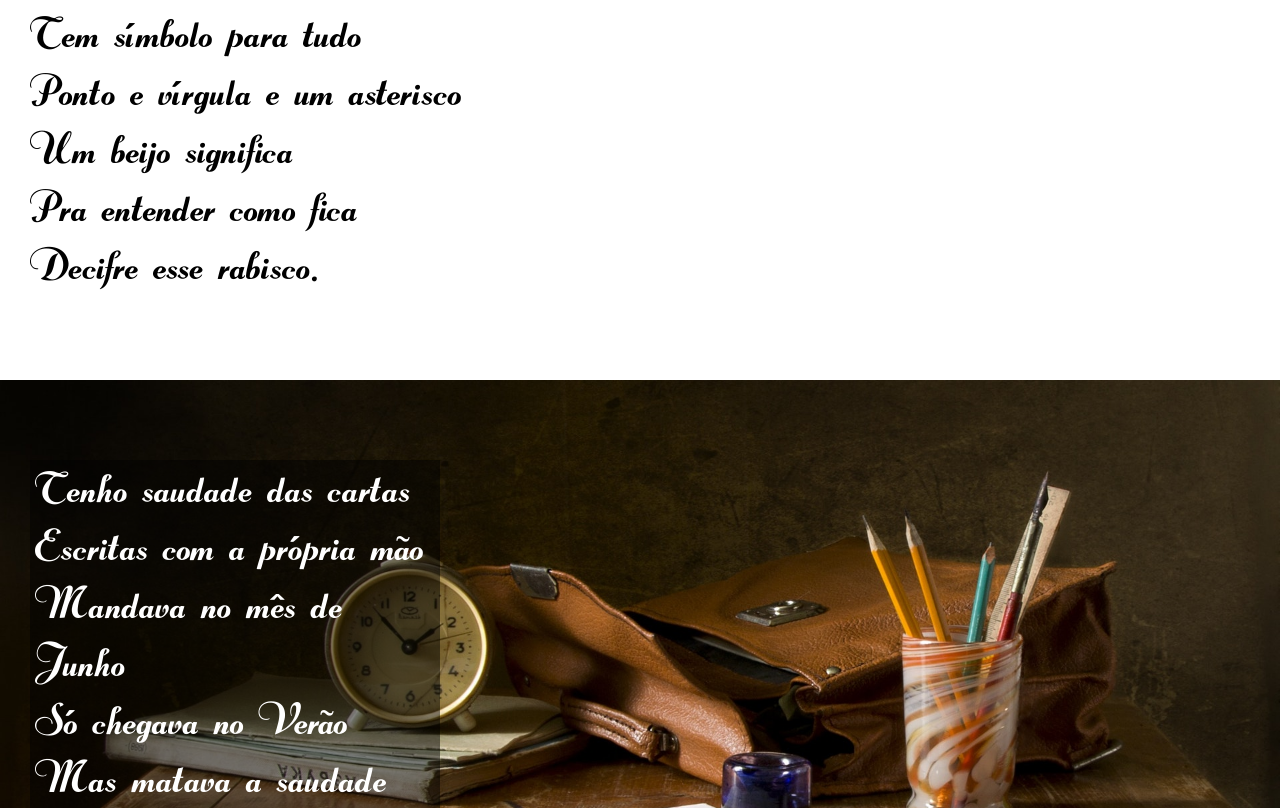
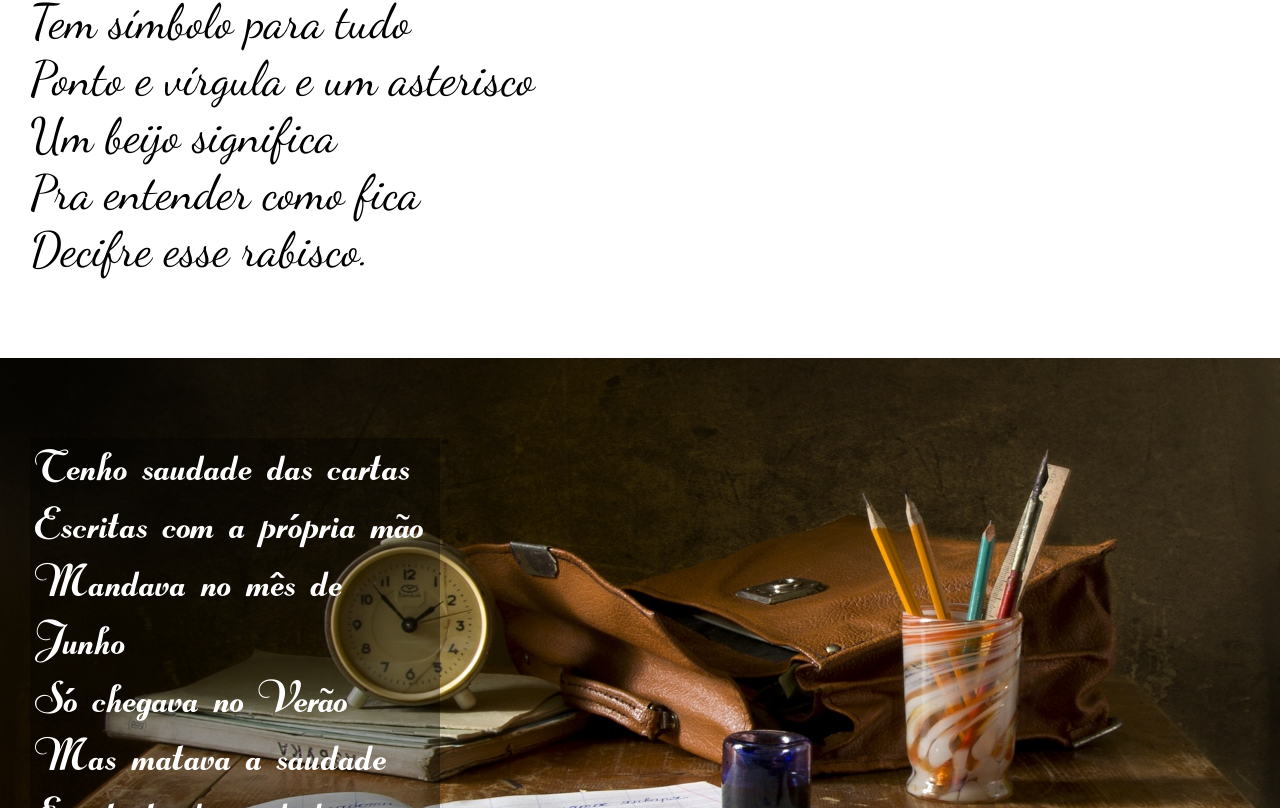
Before and after one commit to apenasopedro/cordel-project, a plain HTML site: page index.html in a window 1280 px wide. Shown: the part 1992-2800 px from the top of the page. Drawn offline with Linux system fonts and the light colour scheme.

Commit message:
tome atualizacao

```diff
--- a/estilo/style.css
+++ b/estilo/style.css
@@ -1,4 +1,6 @@
 @charset "UTF-8";
+
+@import url('https://fonts.googleapis.com/css2?family=Dancing+Script&display=swap');
 
 @font-face {
     font-family: 'sina' ;
@@ -45,41 +47,33 @@ section {
 }
 section p{
 
-    font-family: 'sina','Franklin Gothic Medium', 'Arial Narrow', Arial, sans-serif;
+    font-family: 'Dancing Script','Franklin Gothic Medium', 'Arial Narrow', Arial, sans-serif;
     font-size: 3em;
 
 }
-section#img1{
+section.imagem{
+    color: white;
+    background-color: black;
+    background-size: cover;
+    background-position: center top;
+    background-attachment: fixed;
 
-    background: black url('../imagens/backgroudn01.jpg') center top fixed;
-    background-size: cover;
 }
-section#img1>p{
-    color: white;
-    background-color: rgba(0, 0, 0, 0.356);
+section.imagem>p{
     width: 400px;
     padding-left: 30px;
     padding: 5px;
     font-family: 'sina','Franklin Gothic Medium', 'Arial Narrow', Arial, sans-serif;
     font-size: 3em;
     display: inline-block;
+    background-color: rgba(0, 0, 0, 0.356);
 }
+section.imagem#img1{
 
-section#img2{
-    background: black url('../imagens/backgroudn02.jpg') center top fixed;
-    background-size: cover;
-
-
+    background-image: url('../imagens/backgroudn01.jpg');
 }
-section#img2>p{
-    color: white;
-    background-color: rgba(0, 0, 0, 0.493);
-    width: 400px;
-    padding-left: 30px;
-    padding: 5px;
-    font-family: 'sina','Franklin Gothic Medium', 'Arial Narrow', Arial, sans-serif;
-    font-size: 3em;
-    display: inline-block;
+section.imagem#img2{
+    background-image: url('../imagens/backgroudn02.jpg');
 }
 footer{
     background-color: black;
--- a/index.html
+++ b/index.html
@@ -26,7 +26,7 @@
                 Vou dizer tudo em poesia.
             </p>
         </section>
-        <section id="img1">
+        <section class="imagem" id="img1">
             <p>
                 Não é mais como era antes <br>
                 É tudo abreviado <br>
@@ -57,7 +57,7 @@
 
             </p>
         </section>
-        <section id="img2">
+        <section class="imagem" id="img2">
             <p>
                 Tenho saudade das cartas <br>
                 Escritas com a própria mão <br>
```
